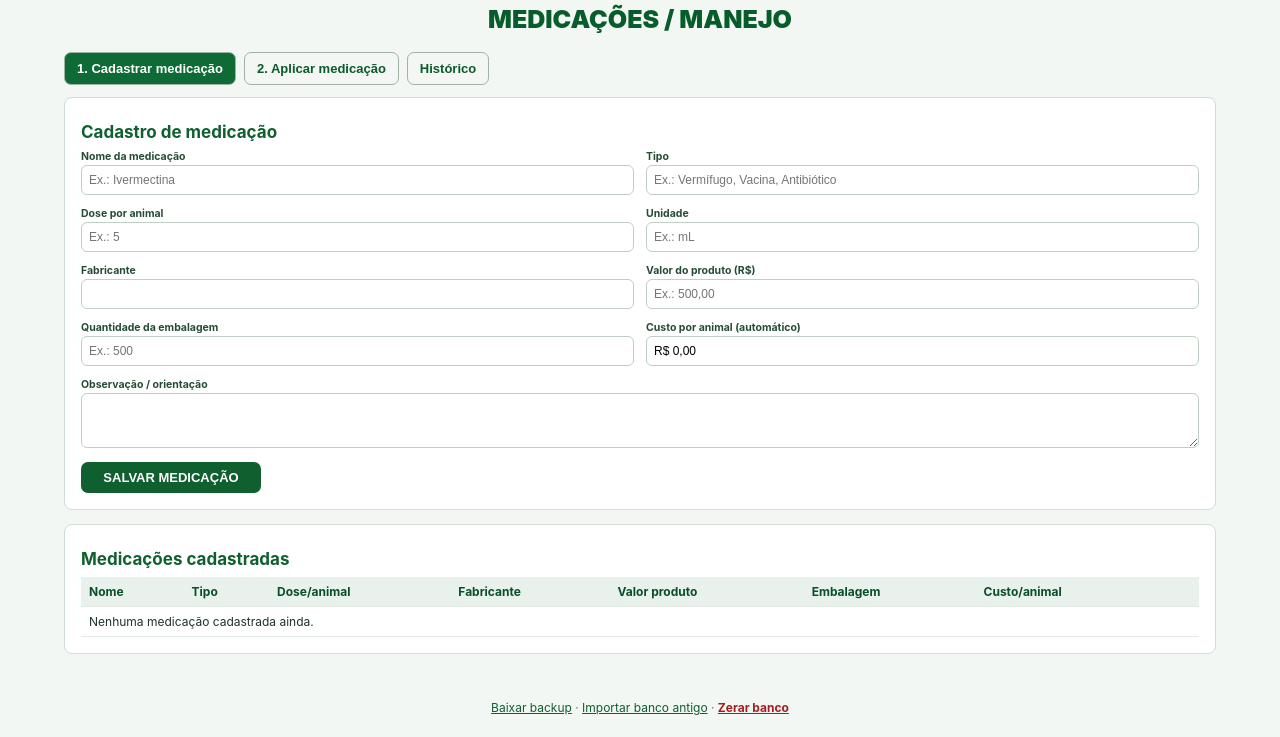
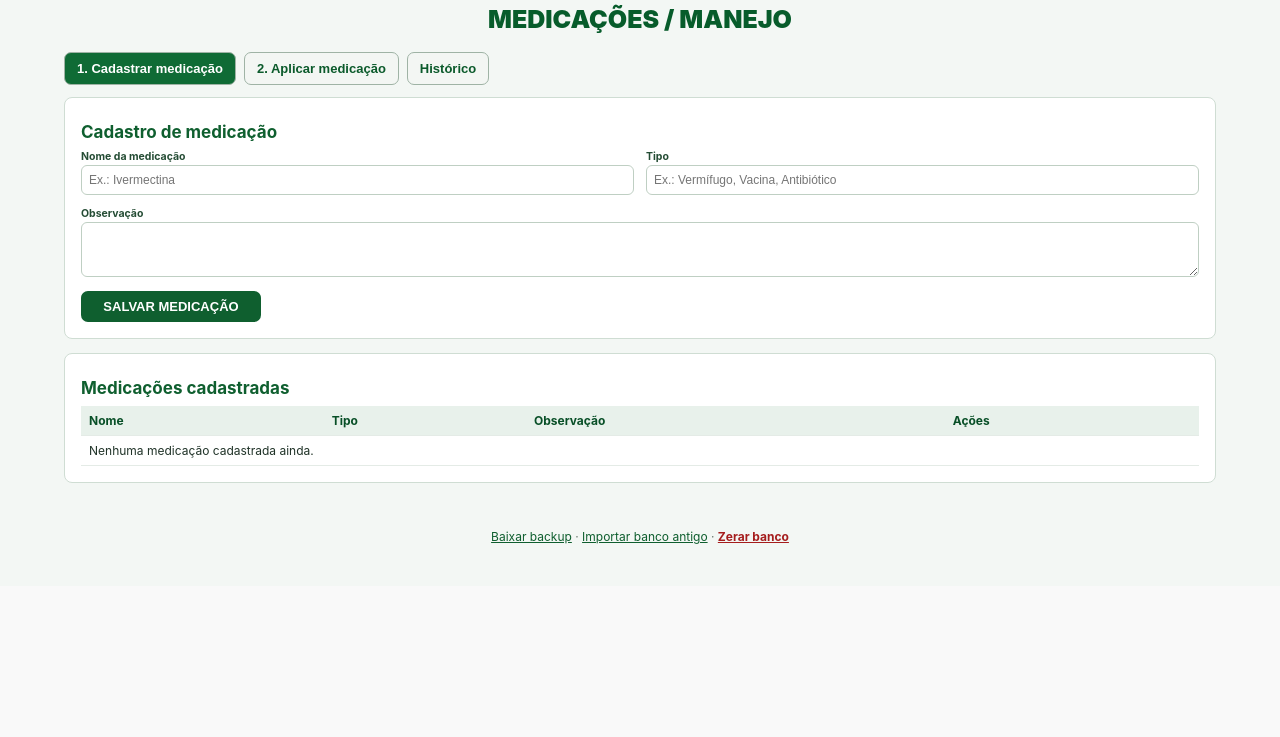
Before and after one commit to marcioespindolamge-star/sigap-agropecuaria-paineira, a Python web app: template templates/medicacoes.html in a window 1280 px wide. Shown: the part 214-951 px from the top of the page. After the commit the page ends 758 px from the top, so only its background shows below. Run offline with Jinja, Linux system fonts and the light colour scheme; the template is opened without the code that fills it, so the values that code supplies are empty.

Commit message:
Simplificar cadastro de medicações

```diff
--- a/templates/medicacoes.html
+++ b/templates/medicacoes.html
@@ -40,13 +40,7 @@
       <div class="med-grid">
         <label>Nome da medicação<input name="nome" required placeholder="Ex.: Ivermectina"></label>
         <label>Tipo<input name="tipo" placeholder="Ex.: Vermífugo, Vacina, Antibiótico"></label>
-        <label>Dose por animal<input id="dosePadraoMed" name="dose_padrao" inputmode="decimal" placeholder="Ex.: 5"></label>
-        <label>Unidade<input name="unidade" placeholder="Ex.: mL"></label>
-        <label>Fabricante<input name="fabricante"></label>
-        <label>Valor do produto (R$)<input id="valorProdutoMed" name="valor_produto" inputmode="decimal" placeholder="Ex.: 500,00"></label>
-        <label>Quantidade da embalagem<input id="qtdEmbalagemMed" name="quantidade_embalagem" inputmode="decimal" placeholder="Ex.: 500"></label>
-        <label>Custo por animal (automático)<input id="custoAnimalMed" name="custo_animal_exibicao" readonly tabindex="-1" placeholder="R$ 0,00"></label>
-        <label class="med-full">Observação / orientação<textarea name="observacoes" rows="3"></textarea></label>
+        <label class="med-full">Observação<textarea name="observacoes" rows="3"></textarea></label>
       </div>
       <div class="med-actions"><button class="primary" type="submit">SALVAR MEDICAÇÃO</button></div>
     </form>
@@ -56,16 +50,12 @@
     <h2>Medicações cadastradas</h2>
     <div class="tablewrap">
       <table class="med-table">
-        <tr><th>Nome</th><th>Tipo</th><th>Dose/animal</th><th>Fabricante</th><th>Valor produto</th><th>Embalagem</th><th>Custo/animal</th><th></th></tr>
+        <tr><th>Nome</th><th>Tipo</th><th>Observação</th><th>Ações</th></tr>
         {% for m in medicamentos %}
         <tr>
           <td><strong>{{m['nome']}}</strong></td>
           <td>{{m['tipo'] or ''}}</td>
-          <td>{{m['dose_padrao'] or ''}}{% if m['unidade'] %} {{m['unidade']}}{% endif %}</td>
-          <td>{{m['fabricante'] or ''}}</td>
-          <td>{% if m['valor_produto'] %}R$ {{ '%.2f'|format(m['valor_produto'])|replace('.', ',') }}{% endif %}</td>
-          <td>{% if m['quantidade_embalagem'] %}{{ '%g'|format(m['quantidade_embalagem']) }} {{m['unidade'] or ''}}{% endif %}</td>
-          <td>{% if m['custo_animal'] %}R$ {{ '%.2f'|format(m['custo_animal'])|replace('.', ',') }}{% endif %}</td>
+          <td>{{m['observacoes'] or ''}}</td>
           <td>
             <form autocomplete="off" method="post" onsubmit="return confirm('Remover esta medicação da lista?')">
               <input type="hidden" name="acao" value="excluir_medicacao">
@@ -74,7 +64,7 @@
             </form>
           </td>
         </tr>
-        {% else %}<tr><td colspan="8">Nenhuma medicação cadastrada ainda.</td></tr>{% endfor %}
+        {% else %}<tr><td colspan="4">Nenhuma medicação cadastrada ainda.</td></tr>{% endfor %}
       </table>
     </div>
   </div>
@@ -203,23 +193,5 @@ function preencherDose(){
     dose.value=o.dataset.dose + (o.dataset.unidade ? ' ' + o.dataset.unidade : '');
   }
 }
-function numeroMed(v){
-  v=String(v||'').trim().replace(/\s/g,'');
-  if(v.includes(',') && v.includes('.')) v=v.replace(/\./g,'').replace(',','.');
-  else v=v.replace(',','.');
-  const n=parseFloat(v); return Number.isFinite(n)?n:0;
-}
-function calcularCustoAnimalMed(){
-  const valor=numeroMed(document.getElementById('valorProdutoMed')?.value);
-  const qtd=numeroMed(document.getElementById('qtdEmbalagemMed')?.value);
-  const dose=numeroMed(document.getElementById('dosePadraoMed')?.value);
-  const out=document.getElementById('custoAnimalMed');
-  if(!out) return;
-  const custo=(valor>0 && qtd>0 && dose>0)?(valor/qtd)*dose:0;
-  out.value=custo>0?custo.toLocaleString('pt-BR',{style:'currency',currency:'BRL'}):'R$ 0,00';
-}
-['valorProdutoMed','qtdEmbalagemMed','dosePadraoMed'].forEach(id=>document.getElementById(id)?.addEventListener('input',calcularCustoAnimalMed));
-calcularCustoAnimalMed();
-
 </script>
 {% endblock %}
```
